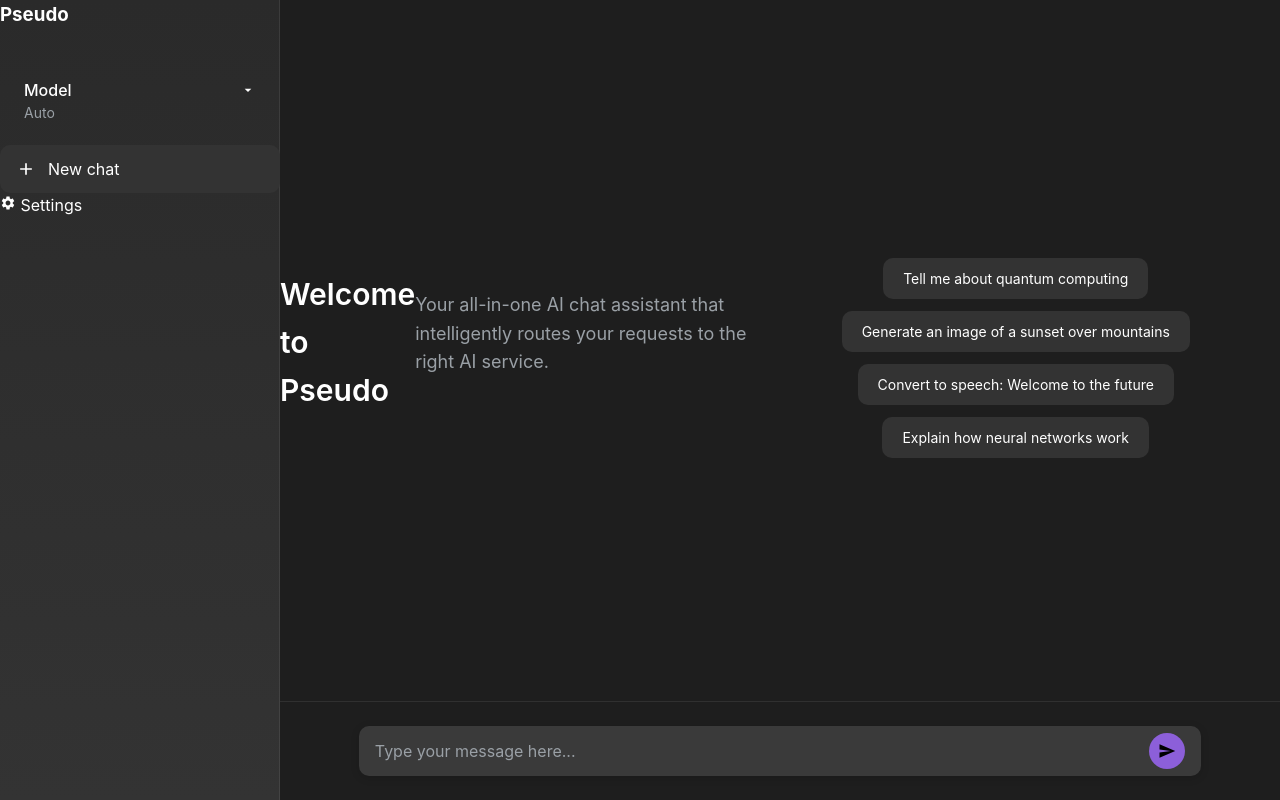
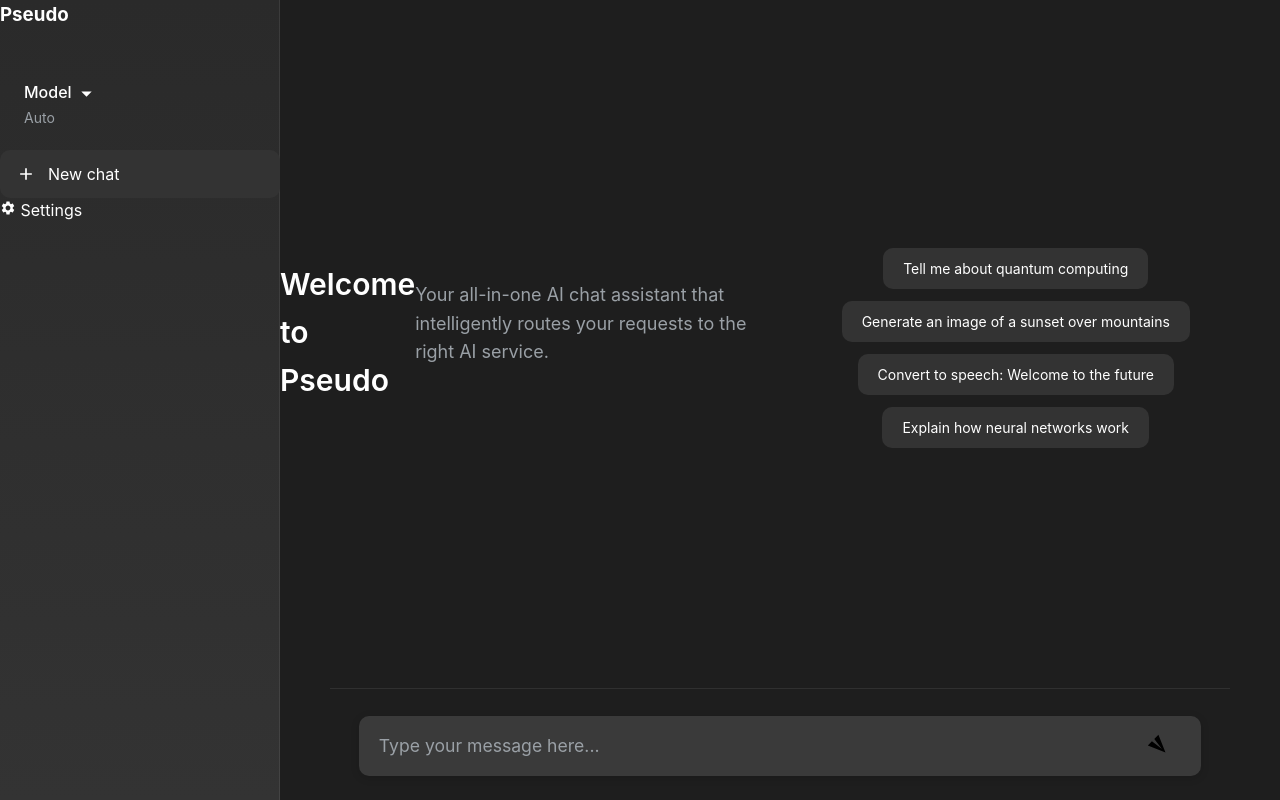
Before and after one commit to AlishChhetri/pseudo, a Flask app: template pseudo/app/templates/chat.html in a window 1280 px wide. Run offline with Flask 3, Linux system fonts and the light colour scheme; the template is opened without the code that fills it, so the values that code supplies are empty; parts of the project's set-up code (start-up, migrations or seed data) failed here and were passed over.

Commit message:
feat: improve style

```diff
--- a/pseudo/app/static/css/styles.css
+++ b/pseudo/app/static/css/styles.css
@@ -469,8 +469,19 @@
 
 .sidebar-bottom {
     padding: 1rem;
-    border-top: 1px solid var(--border-color);
+    position: relative;
     margin-top: auto;
+}
+
+.sidebar-bottom::before {
+    content: '';
+    position: absolute;
+    top: 0;
+    left: 50%;
+    transform: translateX(-50%);
+    width: 80%; /* Border width reduced to match top's style */
+    height: 1px;
+    background-color: var(--border-color);
 }
 
 .settings-btn {
@@ -520,22 +531,72 @@
     left: var(--sidebar-width);
     /* Match sidebar width */
     right: 0;
-    padding: 1.5rem 2rem;
+    padding-top: 1.75rem; /* Increased top padding for more gap */
+    padding-bottom: 1.5rem;
+    padding-left: 2rem;
+    padding-right: 2rem;
     background-color: var(--bg-primary);
-    border-top: 1px solid var(--border-color);
     z-index: 90; /* Less than dropdown but still above content */
+    display: flex;
+    justify-content: center;
 }
 
 .input-container.expanded {
     left: 60px;
     /* Match collapsed sidebar width */
+}
+
+.input-container::before {
+    content: '';
+    position: absolute;
+    top: 0; /* Place at the top */
+    left: 50%;
+    transform: translateX(-50%);
+    width: 90%; /* Border width reduced to 80% */
+    height: 1px;
+    background-color: var(--border-color);
+}
+
+/* Input Wrapper Styles */
+.input-wrapper {
+    display: flex;
+    align-items: center;
+    background-color: var(--bg-tertiary);
+    border-radius: var(--radius-md);
+    padding: 0 1.25rem;
+    min-height: 60px; /* Increased height */
+    max-width: 90%;
+    width: 90%; /* Set fixed width to match max-width */
+    margin: 0 auto;
+    transition: box-shadow var(--transition-fast);
+}
+
+.input-wrapper:focus-within {
+    box-shadow: var(--shadow-light);
+    background-color: var(--bg-hover);
+}
+
+/* Input Field Styles */
+.input-field {
+    flex-grow: 1;
+    resize: none;
+    border: none;
+    background: transparent;
+    color: var(--text-primary);
+    font-size: 1.1rem; /* Increased font size */
+    line-height: 1.5;
+    padding: 0.75rem 0; /* Increased padding */
+    max-height: 200px;
+    overflow-y: auto;
+    outline: none;
 }
 
 /* Model dropdown - Improved overlay style */
 .model-dropdown {
     padding: 1rem;
     position: relative;
-    max-width: 300px;
+    min-width: 15%;
+    max-width: fit-content;
     z-index: 100;
 }
 
@@ -566,6 +627,14 @@
     justify-content: space-between;
     font-weight: var(--font-weight-medium);
     font-size: var(--font-size-base);
+}
+
+.header-title svg {
+    width: 25px; /* Larger arrow */
+    height: 25px; /* Larger arrow */
+    margin-left: 2px; /* Move closer to the text */
+    position: relative;
+    top: 1px; /* Center vertically */
 }
 
 .selected-model-wrapper {
@@ -988,69 +1057,9 @@
     box-shadow: inset -1px 0 0 var(--border-color);
 }
 
-/* Enhanced Input Container */
-.input-wrapper {
-    display: flex;
-    align-items: center;
-    background-color: var(--bg-tertiary);
-    border-radius: var(--radius-md);
-    padding: 0 1rem;
-    min-height: 50px; /* Slightly taller */
-    max-width: 90%; /* Match chat container width */
-    margin: 0 auto;
-    transition: box-shadow var(--transition-fast);
-}
-
-.input-wrapper:focus-within {
-    box-shadow: var(--shadow-light);
-    background-color: var(--bg-hover);
-}
-
-.input-field {
-    flex-grow: 1;
-    resize: none;
-    border: none;
-    background: transparent;
-    color: var(--text-primary);
-    font-size: var(--font-size-base);
-    line-height: 1.5;
-    padding: 0.5rem 0;
-    max-height: 200px;
-    overflow-y: auto;
-    outline: none;
-}
-
-.send-button {
-    display: flex;
-    align-items: center;
-    justify-content: center;
-    width: 40px;
-    height: 40px;
-    margin-left: 0.5rem;
-    border-radius: 50%;
-    background-color: var(--accent-primary);
-    transition: background-color var(--transition-fast);
-}
-
-.send-button:hover {
-    background-color: var(--accent-secondary);
-}
-
 /* Message Bubble Enhancements */
 .message .content {
     transition: transform var(--transition-normal), box-shadow var(--transition-normal);
-}
-
-.message:hover .content {
-    box-shadow: var(--shadow);
-}
-
-.message.user-message:hover .content {
-    transform: translateX(-3px);
-}
-
-.message.assistant-message:hover .content {
-    transform: translateX(3px);
 }
 
 .message.user-message .content {
@@ -1109,7 +1118,7 @@
     justify-content: center;
     flex: 1;
     overflow-y: auto;
-    padding-bottom: 100px; /* Space for input container */
+    padding-bottom: 120px; /* Increased to match chat container */
     min-height: calc(100vh - 200px); /* Ensure minimum height */
     width: 100%;
 }
@@ -1167,67 +1176,8 @@
     max-width: 90%;
     width: 100%;
     margin: 0 auto;
-    padding-bottom: 100px;
+    padding-bottom: 120px; /* Increased to create more space above input container */
     min-height: calc(100vh - 200px);
-}
-
-/* Input Wrapper Styles */
-.input-wrapper {
-    display: flex;
-    align-items: center;
-    background-color: var(--bg-tertiary);
-    border-radius: var(--radius-md);
-    padding: 0 1rem;
-    min-height: 50px; /* Slightly taller */
-    max-width: 90%; /* Match chat container width */
-    margin: 0 auto;
-    transition: box-shadow var(--transition-fast);
-}
-
-.input-wrapper:focus-within {
-    box-shadow: var(--shadow-light);
-    background-color: var(--bg-hover);
-}
-
-.input-field {
-    flex-grow: 1;
-    background: transparent;
-    border: none;
-    resize: none;
-    padding: 0.5rem 0;
-    font-size: var(--font-size-base);
-    line-height: 1.5;
-    color: var(--text-primary);
-    max-height: 200px;
-    overflow-y: auto;
-    outline: none;
-}
-
-.send-button {
-    display: flex;
-    align-items: center;
-    justify-content: center;
-    width: 36px;
-    height: 36px;
-    margin-left: 0.5rem;
-    border-radius: 50%;
-    background-color: var(--accent-primary);
-    transition: background-color var(--transition-fast);
-}
-
-.send-button:hover {
-    background-color: var(--accent-secondary);
-}
-
-.send-button svg {
-    width: 18px;
-    height: 18px;
-    color: white;
-}
-
-.sidebar.collapsed {
-    width: 60px;
-    overflow: hidden;
 }
 
 /* Toast Notifications */
@@ -1272,12 +1222,11 @@
     display: flex;
     align-items: center;
     padding: 1.5rem 2rem;
-    border-bottom: 1px solid var(--border-color);
-    background-color: var(--bg-secondary);
+    background-color: transparent;
 }
 
 .settings-header h1 {
-    font-size: var(--font-size-xl);
+    font-size: var(--font-size-4xl);
     font-weight: var(--font-weight-medium);
     margin: 0;
 }
@@ -1723,3 +1672,33 @@
 .reorder-indicator-icon {
     margin-right: 0.5rem;
 }
+
+/* Send Button Styles */
+.send-button {
+    display: flex;
+    align-items: center;
+    justify-content: center;
+    width: 45px; /* Slightly larger */
+    height: 45px; /* Slightly larger */
+    margin-left: 0.75rem;
+    border-radius: 50%;
+    background-color: transparent;
+    transition: background-color var(--transition-fast);
+}
+
+.send-button:hover {
+    transform: scale(1.1);
+}
+
+.send-button svg {
+    width: 20px; /* Slightly larger */
+    height: 20px; /* Slightly larger */
+    color: white;
+    transform: rotate(45deg);
+}
+
+/* Sidebar Collapsed Style */
+.sidebar.collapsed {
+    width: 60px;
+    overflow: hidden;
+}
--- a/pseudo/app/templates/index.html
+++ b/pseudo/app/templates/index.html
@@ -43,7 +43,7 @@
                 <div class="model-dropdown-header">
                     <div class="header-title">
                         Pseudo
-                        <svg width="16" height="16" viewBox="0 0 24 24" fill="none" stroke="currentColor" stroke-width="2" stroke-linecap="round" stroke-linejoin="round">
+                        <svg width="20" height="20" viewBox="0 0 24 24" fill="none" stroke="currentColor" stroke-width="2" stroke-linecap="round" stroke-linejoin="round">
                             <polyline points="6 9 12 15 18 9"></polyline>
                         </svg>
                     </div>
--- a/pseudo/app/templates/settings.html
+++ b/pseudo/app/templates/settings.html
@@ -15,7 +15,7 @@
             <svg width="24" height="24" viewBox="0 0 24 24" fill="currentColor">
                 <path d="M20 11H7.83l5.59-5.59L12 4l-8 8 8 8 1.41-1.41L7.83 13H20v-2z"></path>
             </svg>
-            <span>Back to chat</span>
+            <span>Back</span>
         </div>
         <h1>Settings</h1>
     </header>
```
